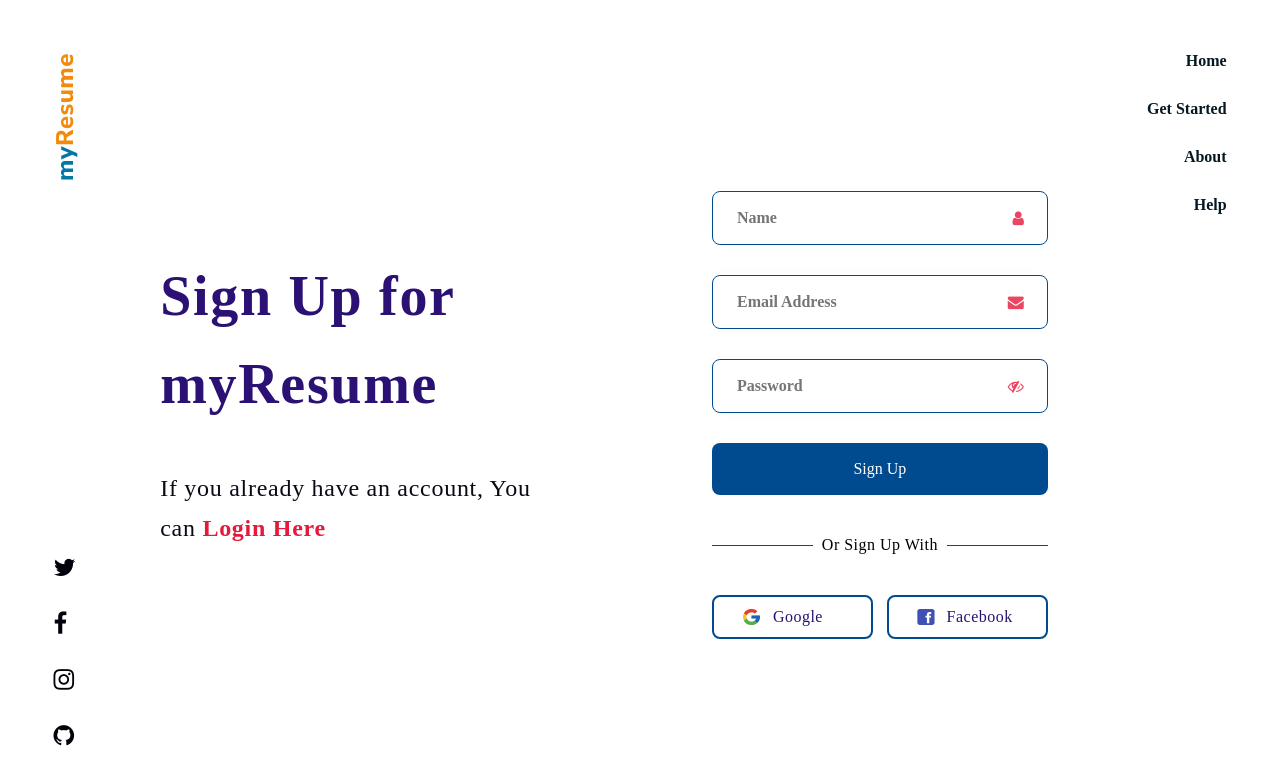
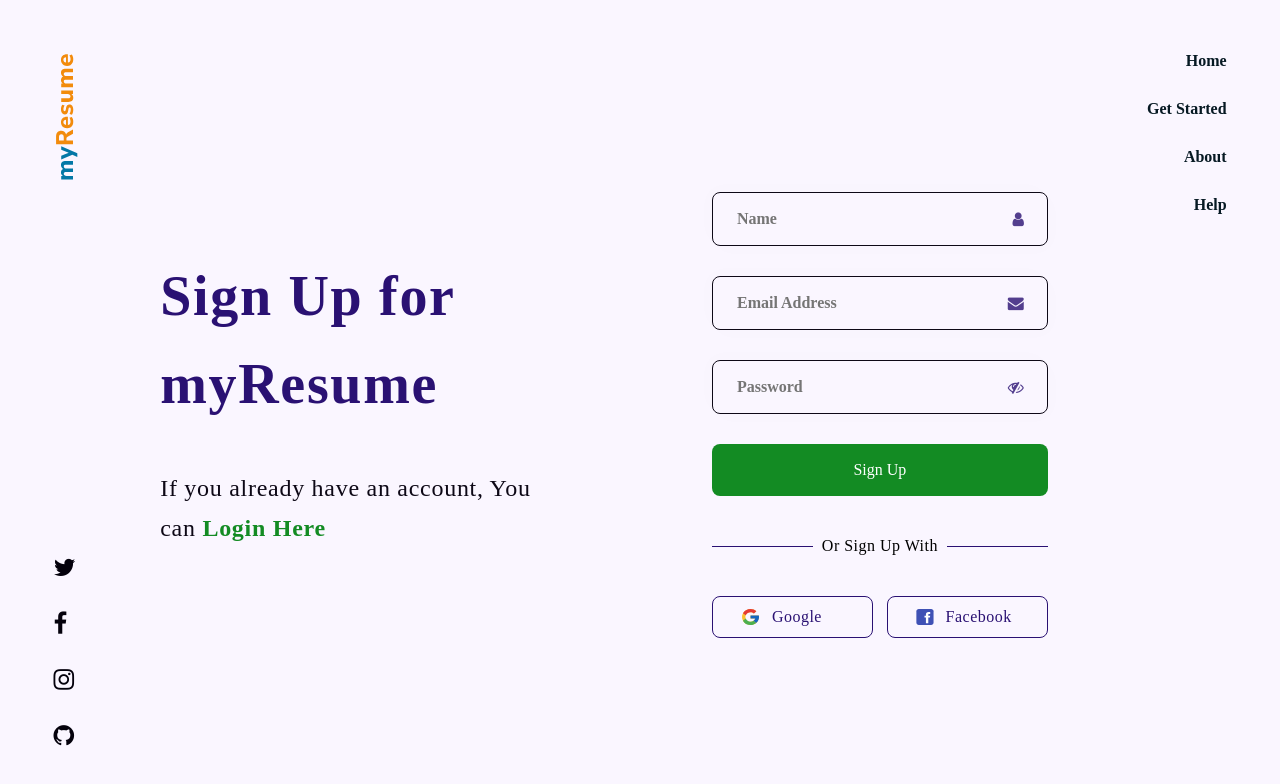
Before and after one commit to steph-crown/myResume-app, a React (Create React App) app: page /signup in a window 1280 px wide. Shown: the top 784 px of the page. Built offline with nearby package versions, Linux system fonts and the light colour scheme.

Commit message:
Continued updating colors in signup page

```diff
--- a/src/components/MobileMenuPage/index.css
+++ b/src/components/MobileMenuPage/index.css
@@ -26,5 +26,5 @@
 }
 
 .mobile-menu .a:hover {
-    color: var(--red);
+    color: var(--green);
 }
--- a/src/components/SignUpPage/AbsContainer.css
+++ b/src/components/SignUpPage/AbsContainer.css
@@ -11,7 +11,6 @@
 .abs-container .logo {
     top: calc(100vw * var(--l60));
     left: calc(100vw * var(--l60));
-
 }
 
 .socials {
@@ -29,7 +28,7 @@
 }
 
 .abs-container .socials .icons:hover , .abs-container .a:hover{
-    color: var(--red);
+    color: var(--green);
 }
 
 .abs-container .nav {
@@ -43,7 +42,13 @@
     margin: 0;
     line-height: 16px;
     margin-bottom: 32px;
+    transition: 1s;
 }
+
+.abs-container .nav .a:hover {
+    transform: translate(-20px);
+}
+
 
 @media (max-width: 1024px) {
     .abs-container {
--- a/src/css/Sign-Log/SignUpForm.css
+++ b/src/css/Sign-Log/SignUpForm.css
@@ -6,8 +6,6 @@ form {
 input, button {
     width: 70%;
     display: block;
-    /* margin: 0 auto; */
-    /* background-color: var(--lightest-blue); */
     border-radius: 8px;
     font-family: Nunito Sans;
     font-weight: 600;
@@ -16,7 +14,6 @@ input, button {
     padding: 10px 24px;
     color: var(--purple);
     outline: none;
-    /* border: 1px solid var(--purple); */
 }
 
 button {
@@ -53,7 +50,7 @@ form>div {
 }
 
 .input-icon {
-    color: var(--red);
+    color: var(--purple);
 }
 
 /* .name input {
@@ -68,24 +65,24 @@ form>div {
 }
 .line {
     width: 30%;
-    background-color: var(--thick-blue);
+    background-color: var(--purple);
     height: 1px;
 }
 
 input:focus, .input:focus {
-    border: 1px solid var(--red);
-    background-color: var(--bg-white);
+    border: 1px solid var(--green);
 }
 
 input {
     box-shadow:  -4px -4px 20px rgba(0, 0, 0, 0.01), 4px 4px 20px rgba(0, 0, 0, 0.01);
     width: 100%;
     padding-right: 48px;
-    border: 1px solid var(--thick-blue);
+    border: 1px solid var(--black);
+    background: transparent;
 }
 
 button {
-    background-color: var(--thick-blue);
+    background-color: var(--green);
     color: white;
     font-family: Poppins;
     font-weight: 400;
@@ -100,7 +97,7 @@ button {
 }
 
 .auth-buttons div {
-    border: 2px solid var(--thick-blue);
+    border: 1px solid var(--purple);
     display: flex;
     width: 48%;
     min-height: 2px;
@@ -110,7 +107,7 @@ button {
 }
 
 .auth-buttons div:hover {
-    background-color: var(--light-blue);
+    background-color: var(--purple);
     border-width: 1px;
     cursor: pointer;
 }
--- a/src/css/Sign-Log/index.css
+++ b/src/css/Sign-Log/index.css
@@ -27,7 +27,7 @@
 }
 
 .sign-container {
-    background: #ffffff;
+    background: var(--bg-white);
 }
 
 
@@ -38,7 +38,7 @@
 }
 
 .left-part h5 .a {
-    color: var(--red);
+    color: var(--green);
     font-size: inherit;
 }
 
```
